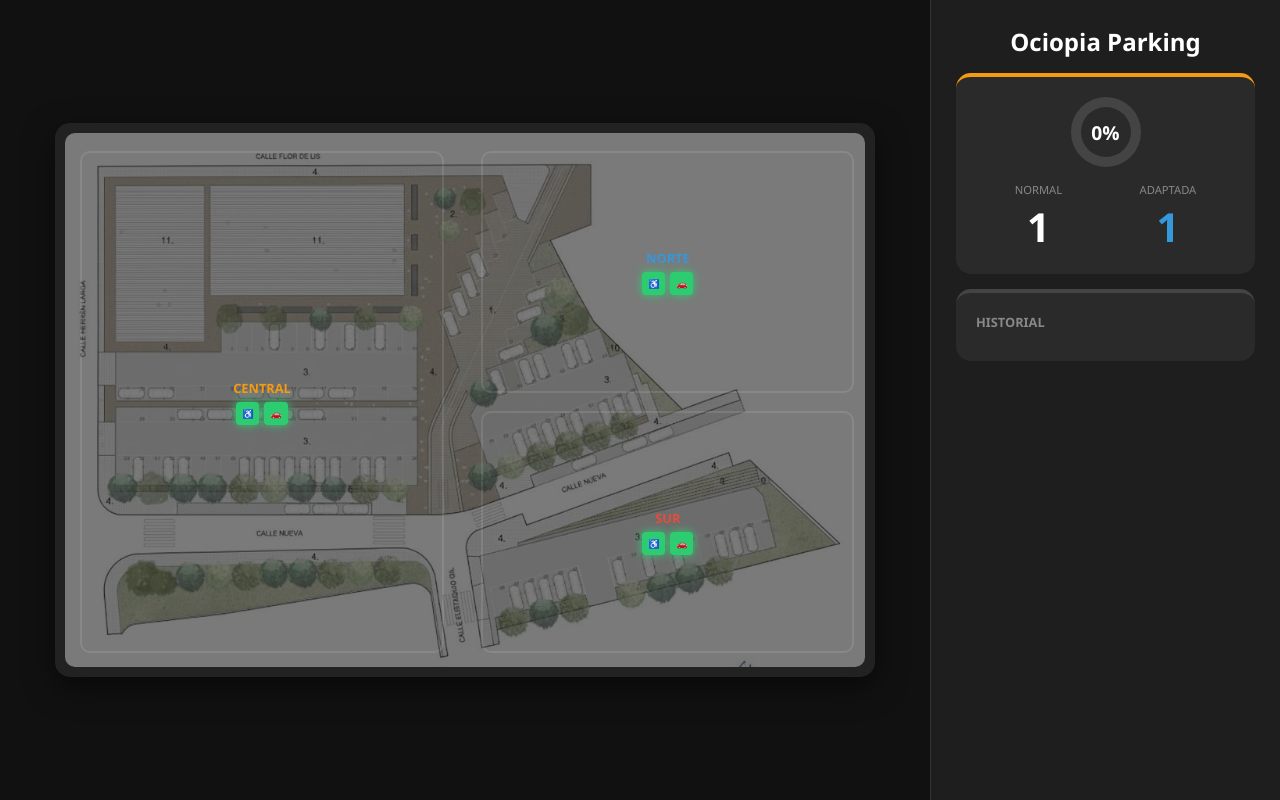
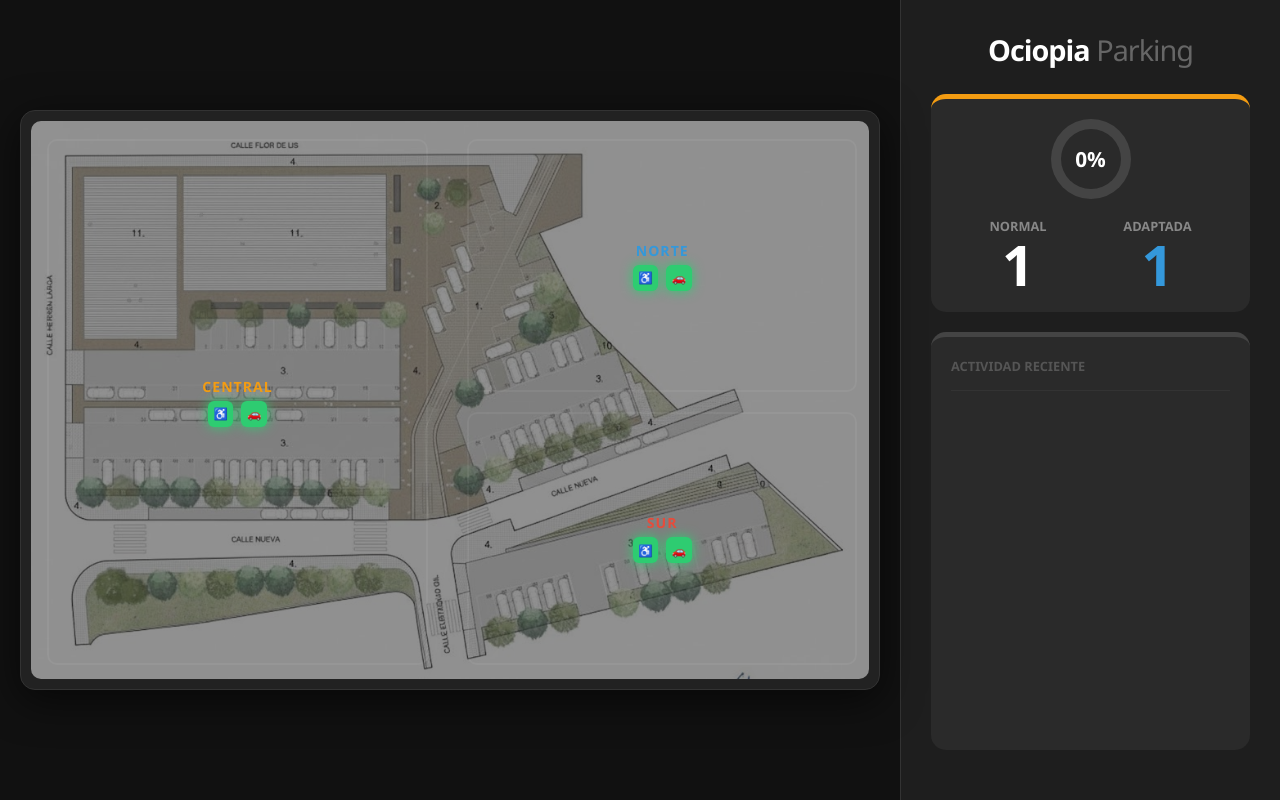
Before and after one commit to Daylon20/Parking-Flask-Arduino, a Flask app: page / in a window 1280 px wide. Run offline with Flask 3, Linux system fonts and the light colour scheme.

Commit message:
Update index.html

```diff
--- a/templates/index.html
+++ b/templates/index.html
@@ -13,86 +13,90 @@
         body {
             font-family: 'Segoe UI', system-ui, sans-serif;
             background-color: var(--bg-dark); color: white; margin: 0;
-            display: flex; flex-direction: row; height: 100vh;
+            display: flex; flex-direction: row; height: 100vh; overflow: hidden;
         }
 
-        /* --- DISEÑO RESPONSIVO --- */
-        @media (max-width: 900px) {
-            body { flex-direction: column; height: auto; overflow-y: auto; }
-            .side-panel { width: 100% !important; border-left: none !important; padding: 15px !important; }
-            .contenedor-principal { padding: 10px !important; height: 350px; }
-            .nombre-zona { font-size: 12px !important; }
-            .led { width: 22px !important; height: 22px !important; font-size: 10px !important; }
-        }
-
+        /* --- LAYOUT PARA PC (Imagen Grande) --- */
         .contenedor-principal {
-            flex: 1; position: relative; display: flex;
+            flex: 3; /* Aumentado de 1 a 3 para que sea más grande que el panel */
+            position: relative; display: flex;
             justify-content: center; align-items: center;
-            padding: 40px; background: #111;
+            padding: 20px; background: #111;
         }
 
         .map-container {
             position: relative; background: #222; border-radius: 15px;
-            padding: 10px; width: 100%; max-width: 800px;
-            box-shadow: 0 10px 30px rgba(0,0,0,0.5);
+            padding: 10px; width: 100%; max-width: 1000px; /* Aumentado para PC */
+            box-shadow: 0 10px 40px rgba(0,0,0,0.6);
+            border: 1px solid #333;
         }
 
-        .map-image { width: 100%; border-radius: 10px; opacity: 0.4; display: block; }
+        .map-image {
+            width: 100%; height: auto; border-radius: 10px;
+            opacity: 0.5; display: block; object-fit: contain;
+        }
+
+        /* --- DISEÑO RESPONSIVO (MÓVIL) --- */
+        @media (max-width: 1000px) {
+            body { flex-direction: column; height: auto; overflow-y: auto; }
+            .side-panel { width: 100% !important; border-left: none !important; padding: 20px !important; }
+            .contenedor-principal { flex: none; height: auto; padding: 15px !important; }
+            .nombre-zona { font-size: 14px !important; }
+            .led { width: 25px !important; height: 25px !important; font-size: 11px !important; }
+        }
 
         /* --- ZONAS --- */
         .zona-interactiva {
             position: absolute; cursor: pointer; border-radius: 10px;
             display: flex; flex-direction: column; align-items: center;
             justify-content: center; transition: 0.3s;
-            border: 2px solid rgba(255,255,255,0.1);
+            border: 2px solid rgba(255,255,255,0.05);
         }
 
-        .zona-activa.norte { border-color: var(--norte); background: rgba(52,152,219,0.1); }
-        .zona-activa.central { border-color: var(--central); background: rgba(243,156,18,0.1); }
-        .zona-activa.sur { border-color: var(--sur); background: rgba(231,76,60,0.1); }
+        .zona-activa.norte { border-color: var(--norte); background: rgba(52,152,219,0.15); }
+        .zona-activa.central { border-color: var(--central); background: rgba(243,156,18,0.15); }
+        .zona-activa.sur { border-color: var(--sur); background: rgba(231,76,60,0.15); }
 
-        .nombre-zona { font-weight: bold; font-size: 1vw; text-transform: uppercase; }
+        .nombre-zona { font-weight: bold; font-size: 1.1vw; text-transform: uppercase; letter-spacing: 1px; }
 
         /* --- LEDS --- */
-        .contenedor-leds { display: flex; gap: 5px; margin-top: 5px; }
+        .contenedor-leds { display: flex; gap: 8px; margin-top: 5px; }
         .led {
-            width: 1.8vw; height: 1.8vw; min-width: 18px; min-height: 18px;
-            border-radius: 4px; display: flex; align-items: center;
-            justify-content: center; font-weight: bold; font-size: 0.7vw;
+            width: 2vw; height: 2vw; min-width: 22px; min-height: 22px;
+            border-radius: 6px; display: flex; align-items: center;
+            justify-content: center; font-weight: bold; font-size: 0.9vw;
         }
-        .led-off { background: #2ecc71; box-shadow: 0 0 10px #2ecc71; color: #000; }
-        .led-on { background: #e74c3c; box-shadow: 0 0 10px #e74c3c; color: #fff; }
+        .led-off { background: #2ecc71; box-shadow: 0 0 12px #2ecc71; color: #000; }
+        .led-on { background: #e74c3c; box-shadow: 0 0 12px #e74c3c; color: #fff; }
 
         /* --- PANEL LATERAL --- */
         .side-panel {
-            width: 350px; background: var(--panel-bg); padding: 25px;
+            width: 380px; background: var(--panel-bg); padding: 30px;
             border-left: 1px solid #333; box-sizing: border-box;
-            display: flex; flex-direction: column;
+            display: flex; flex-direction: column; overflow-y: auto;
         }
 
         .stat-box {
             background: #2a2a2a; padding: 20px; border-radius: 15px;
-            margin-bottom: 15px; border-top: 4px solid #444;
+            margin-bottom: 20px; border-top: 5px solid #444;
         }
 
-        /* --- GRÁFICA CIRCULAR --- */
+        /* --- GRÁFICA --- */
         .donut-chart {
-            width: 70px; height: 70px; border-radius: 50%;
+            width: 80px; height: 80px; border-radius: 50%;
             display: flex; align-items: center; justify-content: center;
-            margin: 0 auto 10px; position: relative;
-            background: conic-gradient(#444 0% 100%);
-            transition: background 0.5s ease;
+            margin: 0 auto 15px; position: relative;
         }
         .donut-chart::after {
-            content: ''; position: absolute; width: 50px; height: 50px;
+            content: ''; position: absolute; width: 60px; height: 60px;
             background: #2a2a2a; border-radius: 50%;
         }
-        .donut-text { position: relative; z-index: 1; font-weight: bold; font-size: 1.2em; }
+        .donut-text { position: relative; z-index: 1; font-weight: bold; font-size: 1.3em; }
 
-        .big-num { font-size: 2.5em; font-weight: bold; margin: 0; }
-        .label-plaza { color: #888; font-size: 0.7em; text-transform: uppercase; }
+        .big-num { font-size: 3.5em; font-weight: bold; margin: 0; line-height: 1; }
+        .label-plaza { color: #888; font-size: 0.8em; text-transform: uppercase; font-weight: bold; }
 
-        #historial { max-height: 150px; overflow-y: auto; font-size: 0.8em; color: #aaa; }
+        #historial { max-height: 200px; overflow-y: auto; font-size: 0.85em; color: #888; border-top: 1px solid #333; padding-top: 10px; }
     </style>
 </head>
 <body onload="mostrarInfo('Zona Central')">
@@ -128,13 +132,13 @@
     </div>
 
     <div class="side-panel">
-        <h2 style="margin:0 0 15px 0; font-size: 1.5em; text-align: center;">Ociopia Parking</h2>
+        <h2 style="margin:0 0 25px 0; font-size: 1.8em; text-align: center; letter-spacing: -1px;">Ociopia <span style="color:#666; font-weight:300;">Parking</span></h2>
 
         <div id="detalle-zona"></div>
         <div id="aviso-zona"></div>
 
-        <div class="stat-box">
-            <h4 style="margin:0 0 10px 0; color:#888; font-size: 0.8em;">HISTORIAL</h4>
+        <div class="stat-box" style="flex-grow: 1;">
+            <h4 style="margin:0 0 15px 0; color:#555; font-size: 0.8em; text-transform: uppercase;">Actividad Reciente</h4>
             <div id="historial"></div>
         </div>
     </div>
@@ -160,26 +164,26 @@
         function actualizarInterfaz(data) {
             estadosPines = data;
 
-            // LEDs e Historial
             for (let pin in data) {
                 let led = document.getElementById('led-' + pin);
                 if (led) {
                     led.className = data[pin] === 1 ? 'led led-on' : 'led led-off';
                     if (data[pin] !== ultimosEstados[pin]) {
                         let z = (parseInt(pin.substring(1)) < 4) ? "Norte" : (parseInt(pin.substring(1)) < 6) ? "Sur" : "Central";
-                        let div = document.createElement('div');
-                        div.innerHTML = `• ${z}: <b>${data[pin] === 1 ? 'Ocupado' : 'Libre'}</b>`;
-                        document.getElementById('historial').prepend(div);
+                        let log = document.createElement('div');
+                        log.style.padding = "5px 0";
+                        log.innerHTML = `<small>${new Date().toLocaleTimeString()}</small> | ${z}: <b>${data[pin] === 1 ? 'Ocupada' : 'Libre'}</b>`;
+                        document.getElementById('historial').prepend(log);
                         ultimosEstados[pin] = data[pin];
                     }
                 }
             }
 
-            // Cálculo de gráfica y detalle
             const c = CONFIG[zonaActual];
             const adaptada = data[c.pines[0]] === 0 ? 1 : 0;
             const normal = data[c.pines[1]] === 0 ? 1 : 0;
-            const porc = ((2 - (adaptada + normal)) / 2) * 100;
+            const ocupadas = (data[c.pines[0]] === 1 ? 1 : 0) + (data[c.pines[1]] === 1 ? 1 : 0);
+            const porc = (ocupadas / 2) * 100;
 
             document.getElementById('detalle-zona').innerHTML = `
                 <div class="stat-box" style="border-top-color: ${c.color}">
@@ -197,22 +201,17 @@
 
         function gestionarRecomendacion(data) {
             let aviso = document.getElementById('aviso-zona');
-            let pA = CONFIG[zonaActual].pines[0], pB = CONFIG[zonaActual].pines[1];
-
-            // Si la zona actual está llena (ambas plazas en 1)
-            if (data[pA] === 1 && data[pB] === 1) {
+            if (data[CONFIG[zonaActual].pines[0]] === 1 && data[CONFIG[zonaActual].pines[1]] === 1) {
                 let mejor = ""; let max = -1;
                 for (let z in CONFIG) {
                     if (z === zonaActual) continue;
                     let libres = (data[CONFIG[z].pines[0]] === 0 ? 1:0) + (data[CONFIG[z].pines[1]] === 0 ? 1:0);
                     if (libres > max) { max = libres; mejor = z; }
                 }
-
                 if (max > 0) {
-                    aviso.innerHTML = `
-                    <div class="stat-box" style="border-top-color:#e74c3c; background:rgba(231,76,60,0.1); animation: pulse 2s infinite;">
-                        <b style="color:#e74c3c">⚠️ ZONA LLENA</b><br>
-                        <small>Le recomendamos ir a la <b>${mejor}</b></small>
+                    aviso.innerHTML = `<div class="stat-box" style="border-top-color:#e74c3c; background:rgba(231,76,60,0.1);">
+                        <b style="color:#e74c3c">⚠️ ${zonaActual.toUpperCase()} LLENA</b><br>
+                        <small>Recomendamos ir a la <b>${mejor}</b></small>
                     </div>`;
                 } else {
                     aviso.innerHTML = `<div class="stat-box" style="border-top-color:#e74c3c;">🚨 PARKING COMPLETO</div>`;
@@ -223,7 +222,6 @@
         function refrescar() {
             fetch('/status').then(r => r.json()).then(d => actualizarInterfaz(d)).catch(() => {});
         }
-
         setInterval(refrescar, 2000);
     </script>
 </body>
```
